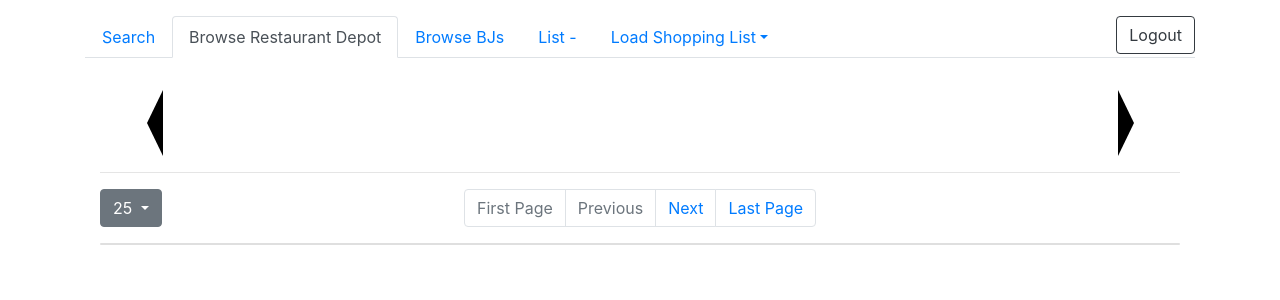
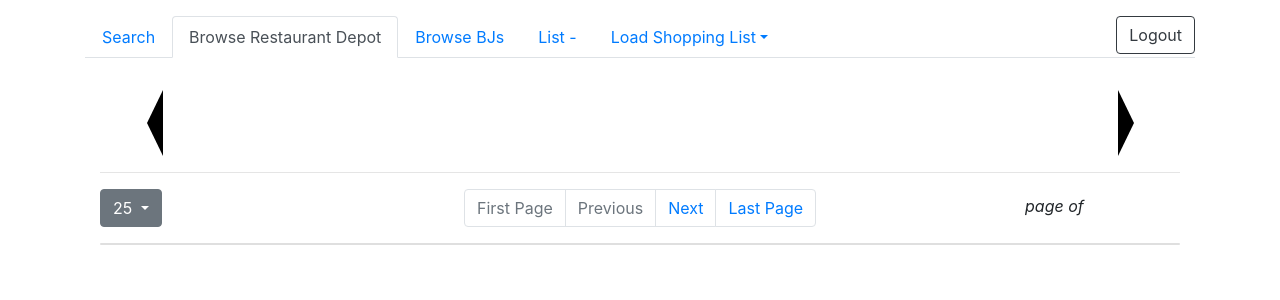
Before and after one commit to Auzzy/qmlist, a Flask app: template qmlist/templates/index.html in a window 1280 px wide, after a click on "Browse Restaurant Depot". Shown: the top 300 px of the page. Run offline with Flask 2, Linux system fonts and the light colour scheme; the template is opened without the code that fills it, so the values that code supplies are empty; some libraries are stand-ins or nearby versions.

Commit message:
Display page number.
While the current page is highlighted as a link, it is useful to see how
many total pages there are. And it's natural to display the current page
along with that count.

```diff
--- a/qmlist/templates/js/browse.js
+++ b/qmlist/templates/js/browse.js
@@ -209,6 +209,9 @@
 
         paginationEntry.insertBefore($("#browse-items-next").parent());
     }
+
+    $("#current-page-display").text(data["page"]["current"]);
+    $("#last-page-display").text(data["page"]["last"]);
 }
 
 $("#nav-tabs").on("show.bs.tab", function(event) {
--- a/qmlist/templates/tabs/browse-tab.html
+++ b/qmlist/templates/tabs/browse-tab.html
@@ -37,8 +37,8 @@
                 </ul>
             </nav>
         </div>
-        <div class="col-2">
-            &nbsp;
+        <div class="col-2" style="font-style: italic; margin-top: 5px">
+            page <span id="current-page-display"></span> of <span id="last-page-display"></span>
         </div>
     </div>
     <div class="row">
```
